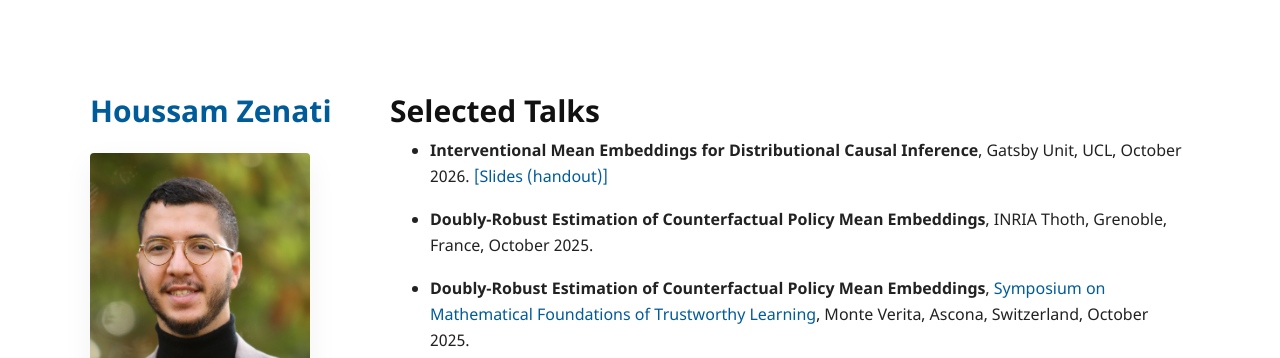
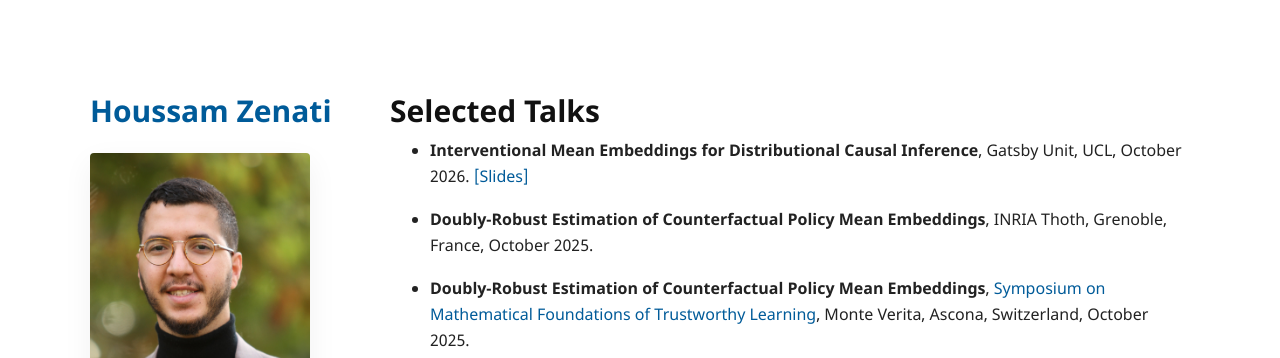
Before and after one commit to houssamzenati/houssamzenati.github.io, a Jekyll site: the page built from talks.md, in a window 1280 px wide. Shown: the top 358 px of the page. Built offline with Jekyll 4.4.1, drawn with Linux system fonts in a browser that asks for light colours; a style sheet for code colours, icons or effects is not loaded.

Commit message:
Simplify talk slides link label

```diff
--- a/talks.md
+++ b/talks.md
@@ -4,7 +4,7 @@
 permalink: /talks/
 ---
 
-- **Interventional Mean Embeddings for Distributional Causal Inference**, Gatsby Unit, UCL, October 2026. [[Slides (handout)]]({{ "/assets/slides/ime-2026-handout.pdf" | relative_url }})
+- **Interventional Mean Embeddings for Distributional Causal Inference**, Gatsby Unit, UCL, October 2026. [[Slides]]({{ "/assets/slides/ime-2026-handout.pdf" | relative_url }})
 
 - **Doubly-Robust Estimation of Counterfactual Policy Mean Embeddings**, INRIA Thoth, Grenoble, France, October 2025.
 
```
